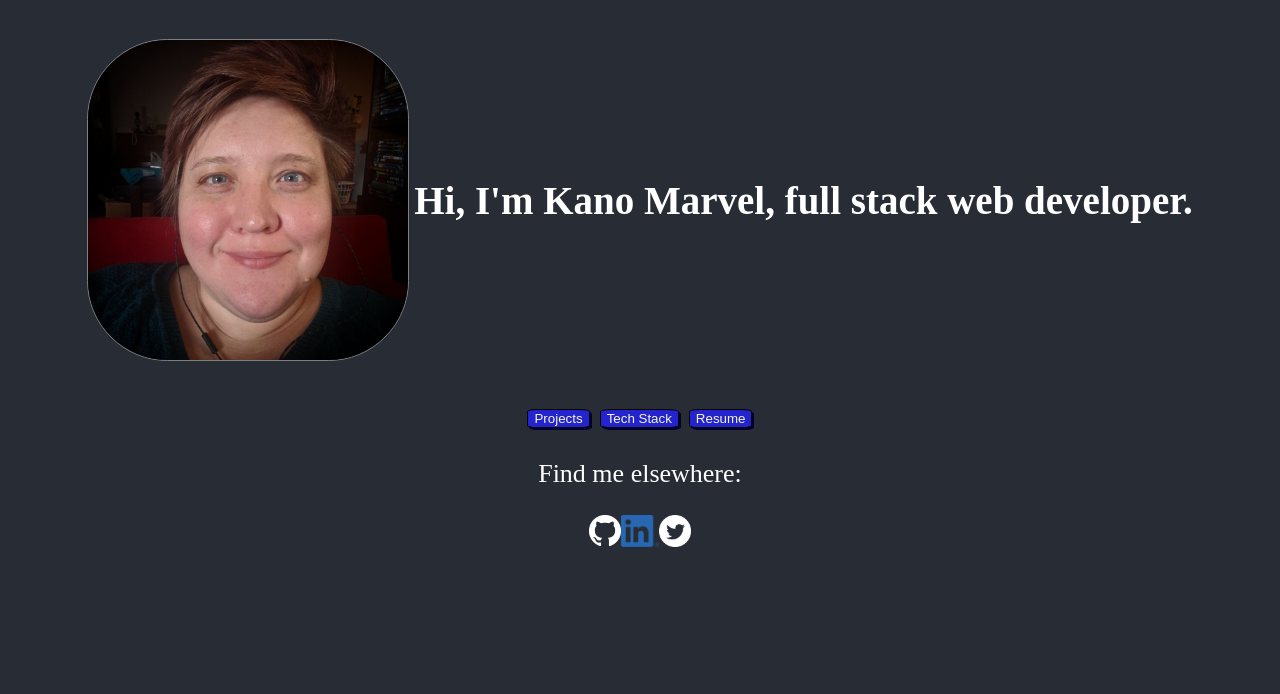
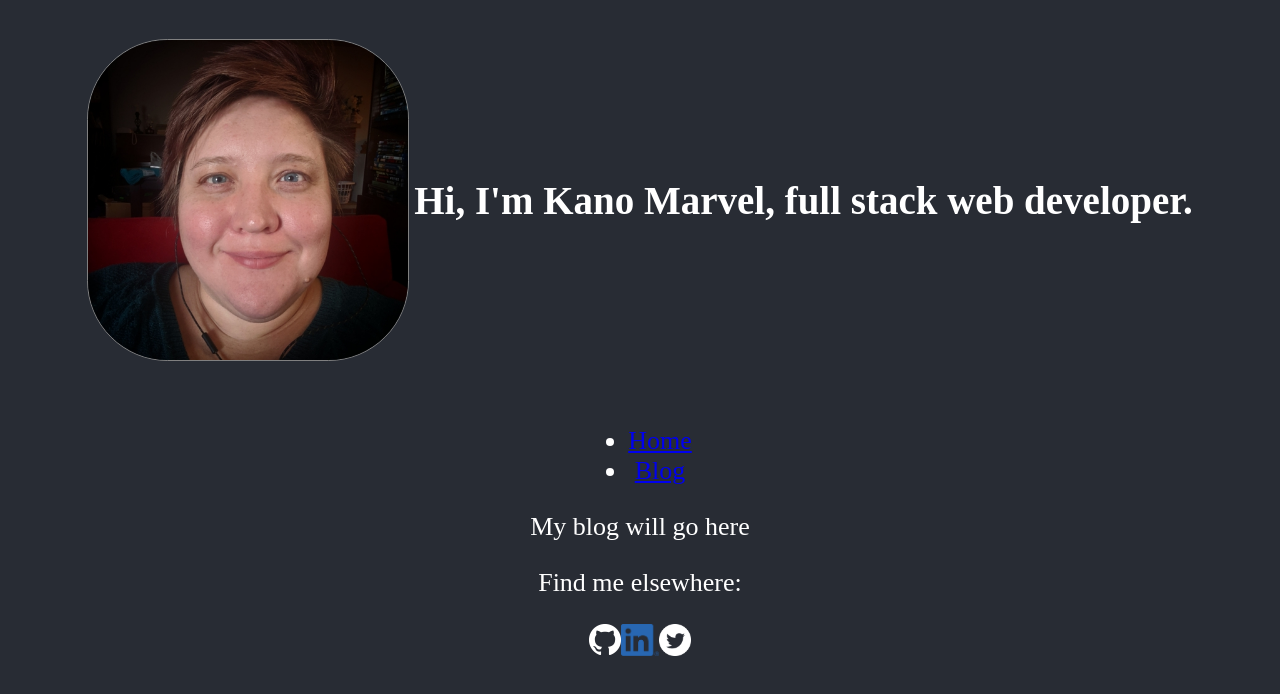
Before and after one commit to knmarvel/knmarvel.github.io, a React (Create React App) app: page /blog in a window 1280 px wide. Shown: the top 694 px of the page. Built offline with nearby package versions, Linux system fonts and the light colour scheme.

Commit message:
router and switch added to home page with nav to blog, placeholder bloglanding, started short blog lines

```diff
--- a/package.json
+++ b/package.json
@@ -9,6 +9,9 @@
     "react": "^17.0.1",
     "react-dom": "^17.0.1",
     "react-helmet": "^6.1.0",
+    "react-markdown": "^5.0.3",
+    "react-pdf": "^5.1.0",
+    "react-router-dom": "^5.2.0",
     "react-scripts": "4.0.1",
     "web-vitals": "^0.2.4"
   },
--- a/src/App.js
+++ b/src/App.js
@@ -4,22 +4,18 @@ import linkedinin from "./assets/pics/medialinks/LinkedIn-Logos/LI-In-Bug.png"
 import twitterCircle from "./assets/pics/medialinks/Twitter Social Icons/Twitter Social Icons/Twitter_SocialIcon_Circle/Twitter_Social_Icon_Circle_White.png"
 import './App.css';
 import {Helmet} from "react-helmet"
-import {useState} from 'react'
-import {Button} from "./components"
-import {Modal} from "./components"
+import {
+  ModalManager,
+  BlogLanding
+} from "./components"
+import {
+  BrowserRouter as Router,
+  Switch,
+  Route,
+  Link
+} from "react-router-dom";
 
 function App() {
-  const [openModal, setOpenModal] = useState({"type": "closed"})
-
-  const handleModalOpen = (type) => {
-    if(openModal.type !== type){
-      setOpenModal(() => {return({"type": type})})
-    }
-    else{
-      setOpenModal(() => {return({"type": "closed"})})
-    }
-  }
-
   return (
 
     <div className="App">
@@ -33,29 +29,33 @@ function App() {
         <h2>
           Hi, I'm Kano Marvel, full stack web developer.
         </h2>
-        {openModal.type !== "closed" && <Modal type={openModal.type} click={handleModalOpen}/>}
       </header>
       <body>
-        <div className="buttons">
-          <Button
-            type="projects"
-            click={handleModalOpen}
-            >
-            Projects
-          </Button>
-          <Button
-            type="tech"
-            click={handleModalOpen}
-          >
-            Tech Stack
-          </Button>
-          <Button
-            type="resume"
-            click={handleModalOpen}
-          >
-            Resume
-          </Button>
-        </div>
+        <Router>
+          <nav>
+            <ul>
+              <li>
+                <Link to="/">
+                  Home
+                </Link>
+              </li>
+              <li>
+                <Link to="/blog">
+                  Blog
+                </Link>
+              </li>
+            </ul>
+          </nav>
+
+          <Switch>
+            <Route path="/blog">
+              <BlogLanding/>
+            </Route>
+            <Route path="/">
+              <ModalManager/>
+            </Route>
+          </Switch>
+        </Router>
         <div className="find-me">
           <p>
             Find me elsewhere:
--- /dev/null
+++ b/src/components/BlogLanding/BlogLanding.js
@@ -0,0 +1,7 @@
+export default function BlogLanding(){
+    return(
+        <div>
+            My blog will go here
+        </div>
+    )
+}
--- /dev/null
+++ b/src/components/BlogLanding/index.js
@@ -0,0 +1 @@
+export {default as BlogLanding} from "./BlogLanding.js"
--- /dev/null
+++ b/src/components/BlogPostShort/index.js
@@ -0,0 +1 @@
+export { default as BlogPostShort } from "./BlogPostShort.js"
--- /dev/null
+++ b/src/components/ModalManager/ModalManager.js
@@ -0,0 +1,43 @@
+import {useState} from 'react'
+import {Button, Modal} from "../"
+
+function ModalManager(){
+
+const [openModal, setOpenModal] = useState({"type": "closed"})
+
+  const handleModalOpen = (type) => {
+    if(openModal.type !== type){
+      setOpenModal(() => {return({"type": type})})
+    }
+    else{
+      setOpenModal(() => {return({"type": "closed"})})
+    }
+  }
+  return(
+      <>
+  {openModal.type !== "closed" && <Modal type={openModal.type} click={handleModalOpen}/>}
+        <div className="buttons">
+          <Button
+            type="projectsbutton"
+            click={handleModalOpen}
+            >
+            Projects
+          </Button>
+          <Button
+            type="techbutton"
+            click={handleModalOpen}
+          >
+            Tech Stack
+          </Button>
+          <Button
+            type="resumebutton"
+            click={handleModalOpen}
+          >
+            Resume
+          </Button>
+        </div>
+    </>
+  )
+}
+
+export default ModalManager
--- /dev/null
+++ b/src/components/ModalManager/index.js
@@ -0,0 +1 @@
+export { default as ModalManager } from "./ModalManager.js"
--- a/src/components/index.js
+++ b/src/components/index.js
@@ -1,3 +1,5 @@
+export * from "./BlogLanding"
+export * from "./Button"
 export * from "./Modal"
+export * from "./ModalManager"
 export * from "./ProjectSnapshot"
-export * from "./Button"
```
Also changed, not shown: src/components/BlogPostShort/BlogPostShort.js (added, +22 -0 lines), 1 other file (tests, documents, lock files or other folders).
